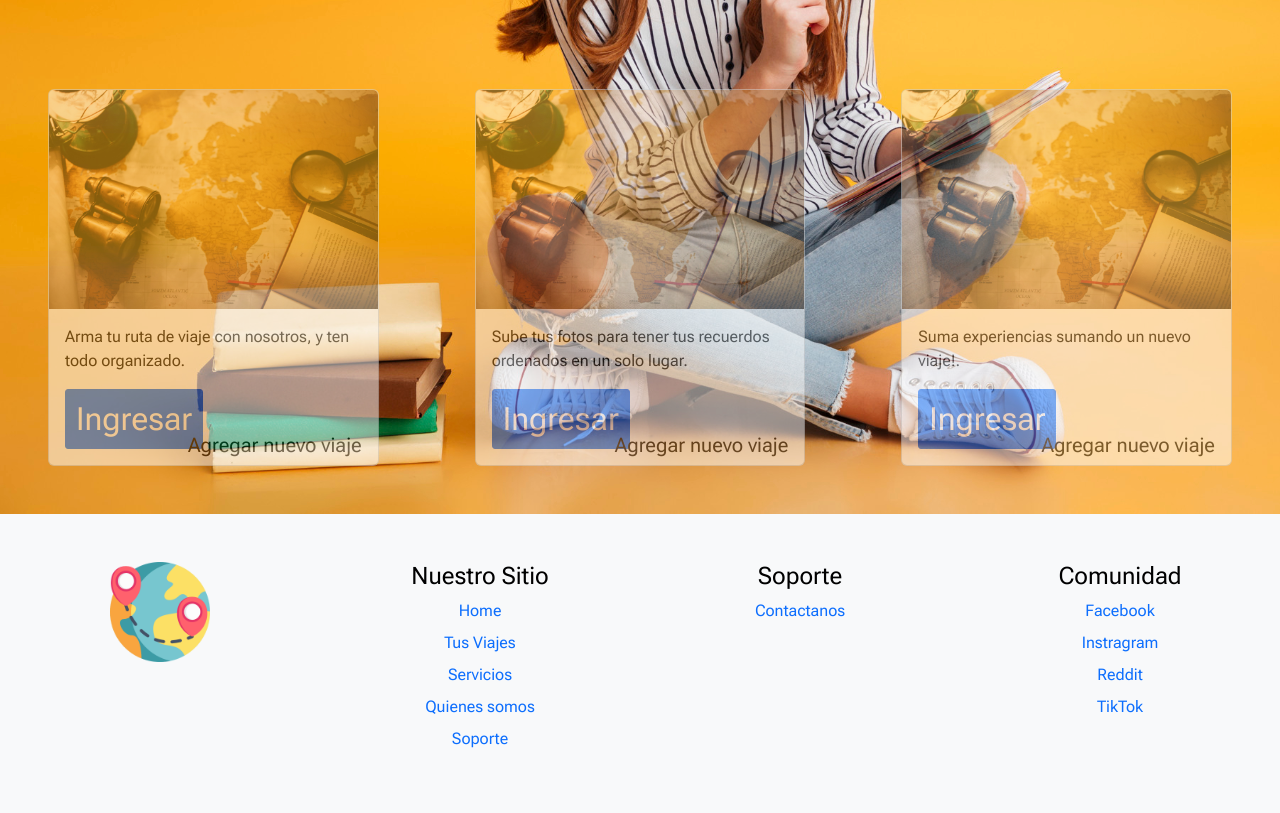
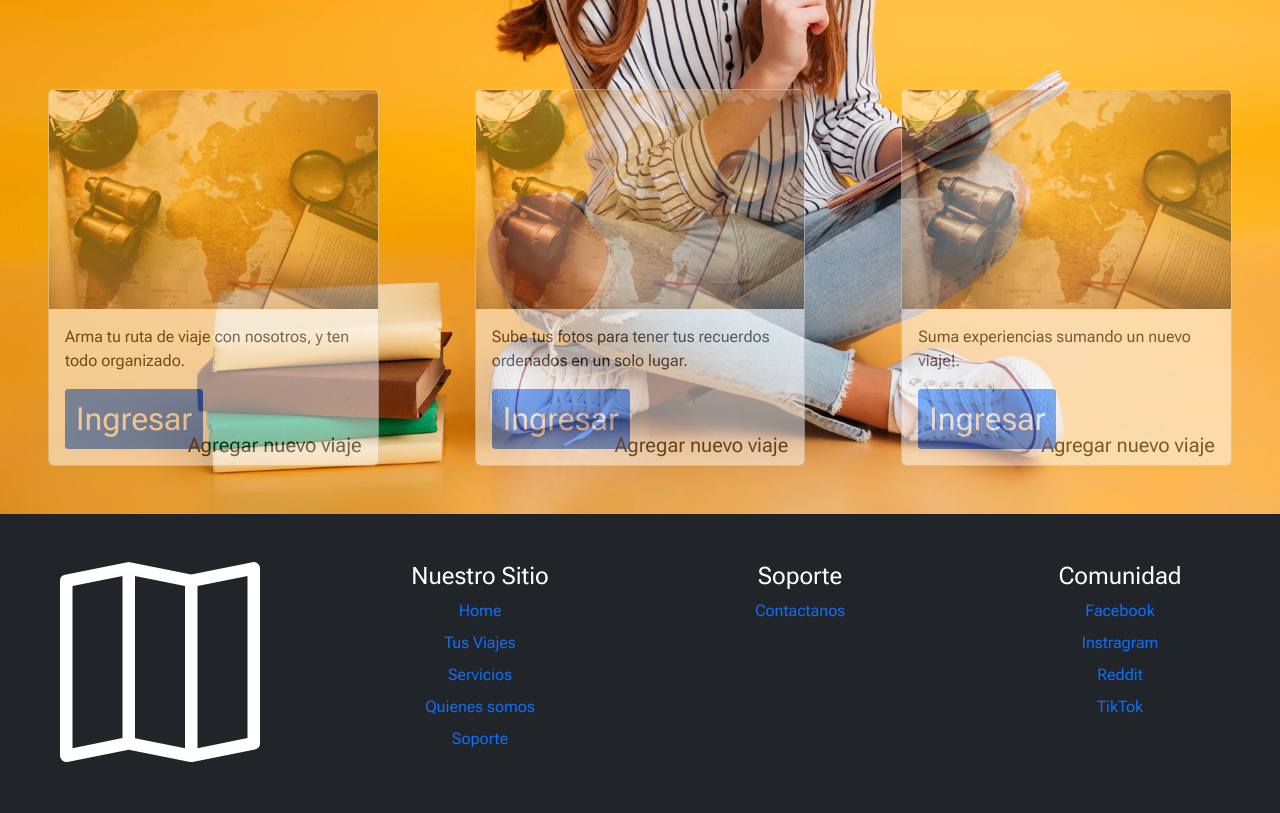
Before and after one commit to walmarb/MakeYourTrip_CoderHouse, a website: page paginas/tusViajes.html in a window 1280 px wide. Shown: the part 489-1302 px from the top of the page. Drawn offline with nearby package versions, Linux system fonts and the light colour scheme.

Commit message:
Se modifica el footer

```diff
--- a/paginas/tusViajes.html
+++ b/paginas/tusViajes.html
@@ -148,21 +148,28 @@
         </div>
     </main>
 
-    <footer class="bg-light py-4 py-md-5" id="footer">
+    <footer class="bg-dark py-4 py-md-5" id="footer">
         <div class="container-fluid">
             <div class="row">
                 <div class="col-lg-3 text-center" id="footer__imagen">
-                    <img src="../img/destination.png" alt="icono" height="100px" width="100px">
+                    <!-- Logo Header -->
+                    <svg xmlns="http://www.w3.org/2000/svg" fill="currentColor"
+                        class="bi bi-map text-white" viewBox="0 0 16 16">
+                        <path fill-rule="evenodd"
+                            d="M15.817.113A.5.5 0 0 1 16 .5v14a.5.5 0 0 1-.402.49l-5 1a.502.502 0 0 1-.196 0L5.5 15.01l-4.902.98A.5.5 0 0 1 0 15.5v-14a.5.5 0 0 1 .402-.49l5-1a.5.5 0 0 1 .196 0L10.5.99l4.902-.98a.5.5 0 0 1 .415.103zM10 1.91l-4-.8v12.98l4 .8V1.91zm1 12.98 4-.8V1.11l-4 .8v12.98zm-6-.8V1.11l-4 .8v12.98l4-.8z" />
+                    </svg>
                 </div>
                 <div class="col-lg-3 col-md-4 col-sm-12" id="footer__seccion">
                     <h4 class="footer__titulo text-center">Nuestro Sitio</h4>
                     <ul class="list-unstyled text-center">
                         <li class="mb-2"> <a class="text-decoration-none" href="../index.html">Home</a> </li>
-                        <li class="mb-2"> <a class="text-decoration-none" href="./tusViajes.html">Tus Viajes</a>
+                        <li class="mb-2"> <a class="text-decoration-none" href="./tusViajes.html">Tus
+                                Viajes</a>
                         </li>
                         <li class="mb-2"> <a class="text-decoration-none" href="./servicios.html">Servicios</a>
                         </li>
-                        <li class="mb-2"> <a class="text-decoration-none" href="./quienesSomos.html">Quienes somos</a>
+                        <li class="mb-2"> <a class="text-decoration-none" href="./quienesSomos.html">Quienes
+                                somos</a>
                         </li>
                         <li class="mb-2"> <a class="text-decoration-none" href="./soporte.html">Soporte</a>
                         </li>
--- a/scss/layout/_footer.scss
+++ b/scss/layout/_footer.scss
@@ -1,4 +1,4 @@
 .footer__titulo {
-    color: black;
+    color: white;
     font-size: strong;
 }
--- a/scss/utilities/_mediaqueries.scss
+++ b/scss/utilities/_mediaqueries.scss
@@ -27,9 +27,9 @@
         &__imagen {
             padding-bottom: 3rem;
 
-            img {
-                height: 70px;
-                width: 70px;
+            svg {
+                width: 100px;
+                height: 100px;
             }
         }
 
@@ -84,7 +84,7 @@
         &__imagen {
             padding-bottom: 1rem;
 
-            img {
+            svg {
                 height: 50px;
                 width: 50px;
             }
--- a/scss/views/_home.scss
+++ b/scss/views/_home.scss
@@ -125,3 +125,18 @@
     position: relative;
     background-repeat: no-repeat;
 }
+
+#footer {
+    &__imagen {
+        padding-bottom: 3rem;
+
+        svg {
+            width: 200px;
+            height: 200px;
+        }
+    }
+
+    &__seccion {
+        font-size: 1rem;
+    }
+}
```
Also changed, not shown: index.html (+7 -2 lines), paginas/quienesSomos.html (+11 -4 lines), paginas/servicios.html (+11 -4 lines), paginas/soporte.html (+12 -5 lines), css/styles.css.
